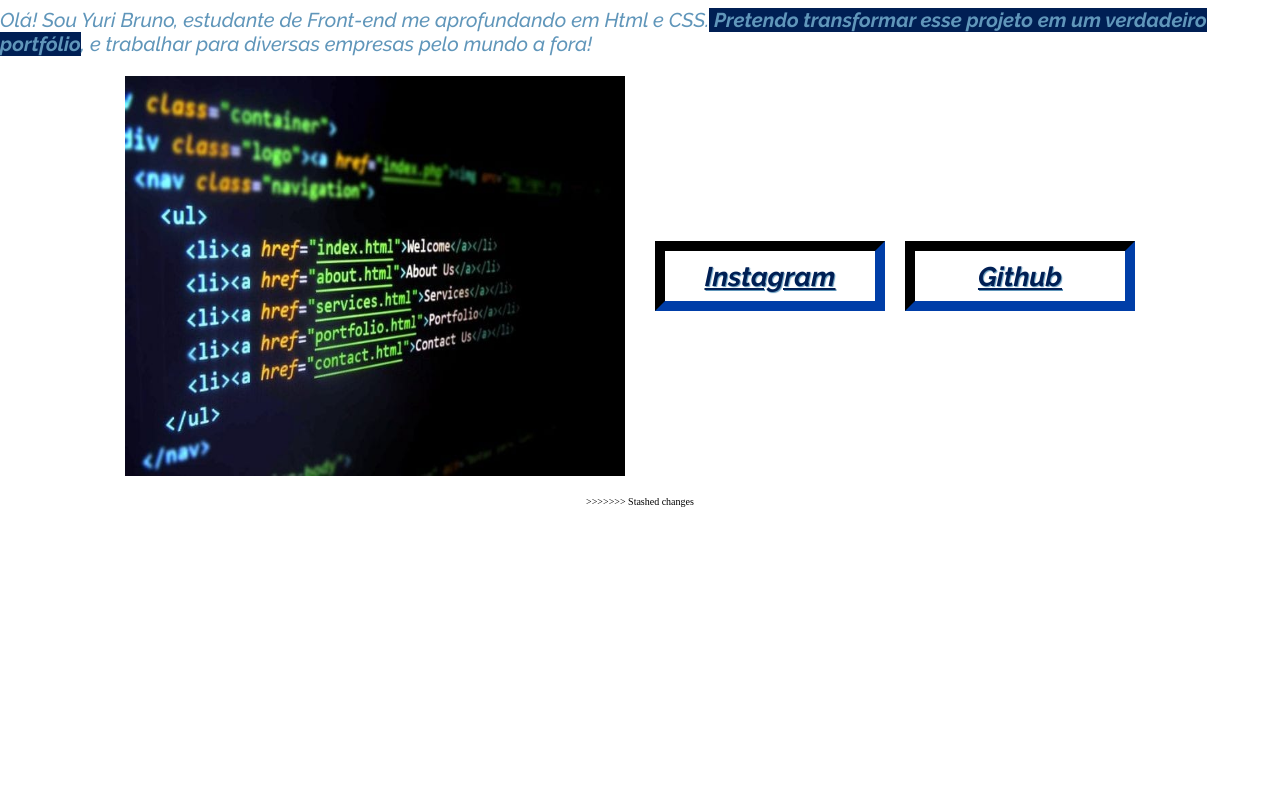
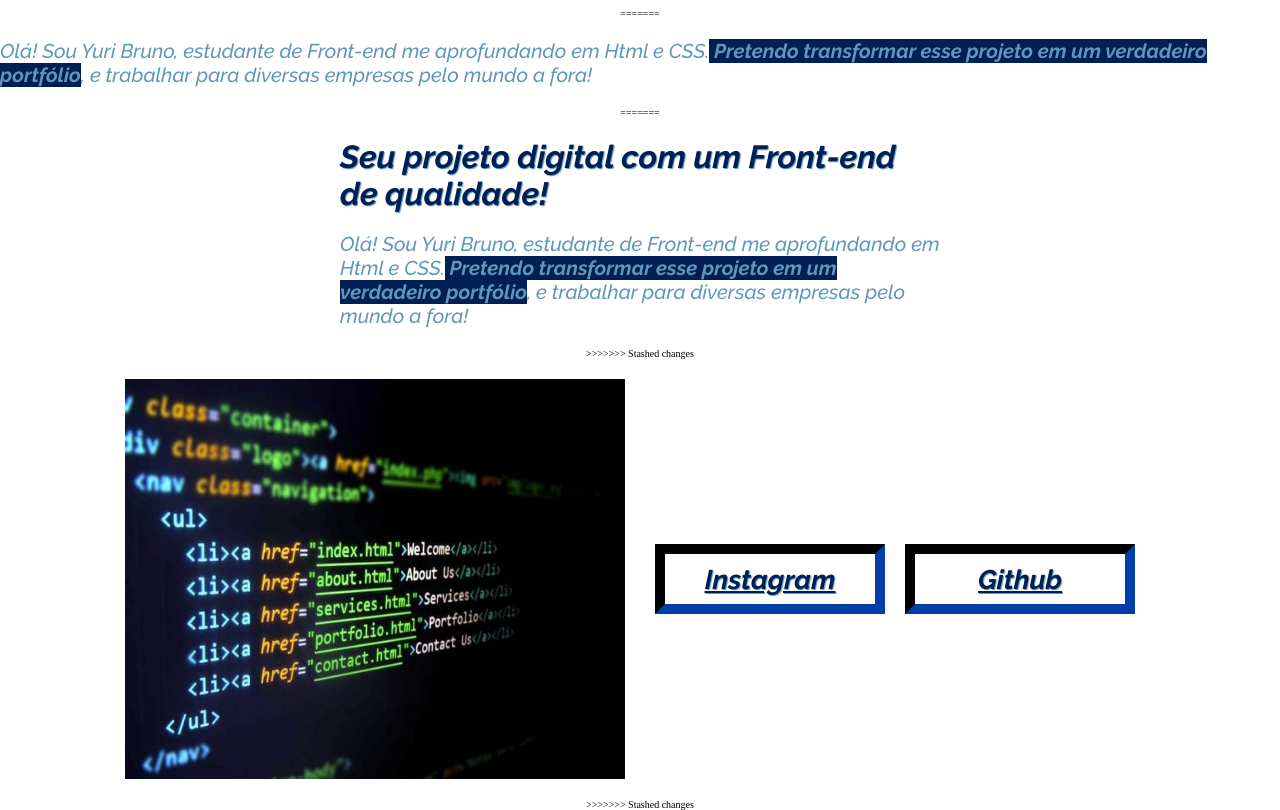
Before and after one commit to yuribrunos/front-end, a plain HTML site: page index.html in a window 1280 px wide. Shown: the part 780-1590 px from the top of the page. Before the commit the page ends 1287 px from the top, so only its background shows below. Drawn offline with Linux system fonts and the light colour scheme.

Commit message:
indentação

```diff
--- a/index.html
+++ b/index.html
@@ -9,6 +9,7 @@
 </head>
 <body>
     <main class="container">
+<<<<<<< Updated upstream
         <section class="conteudo__container">
              <h1 class="titulo__container">
                     Seu projeto digital com um Front-end de qualidade!
@@ -31,6 +32,16 @@
                 Olá! Sou Yuri Bruno, estudante de Front-end me aprofundando em Html e CSS.<strong> Pretendo transformar esse projeto em um verdadeiro portfólio</strong>, e trabalhar para diversas empresas pelo mundo a fora!
             </p>
          </section>
+=======
+        <div class="conteudo__container">
+            <h1 class="titulo__container">
+                Seu projeto digital com um Front-end de qualidade!
+            </h1>
+            <p class="paragrafo__container">
+                Olá! Sou Yuri Bruno, estudante de Front-end me aprofundando em Html e CSS.<strong> Pretendo transformar esse projeto em um verdadeiro portfólio</strong>, e trabalhar para diversas empresas pelo mundo a fora!
+            </p>
+        </div>
+>>>>>>> Stashed changes
          <section class="figure__container">
             <img src="front-end.jpg" alt="Foto de Yuri Bruno" width="500px" height="400px">
             <div class="botoes__container">
```
